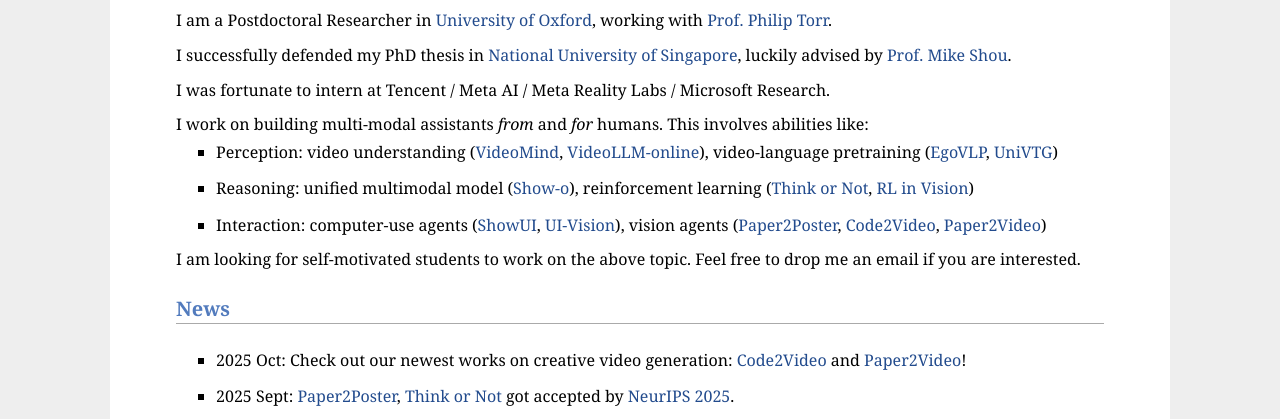
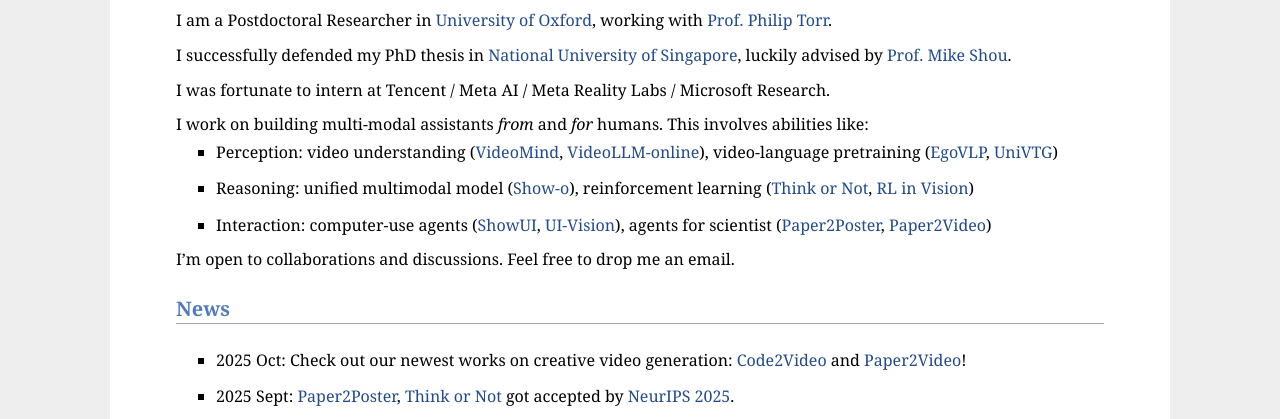
Before and after one commit to QinghongLin/QinghongLin.github.io, a plain HTML site: page index.html in a window 1280 px wide. Shown: the part 365-784 px from the top of the page. Drawn offline with Linux system fonts and the light colour scheme.

Commit message:
Update index.html

```diff
--- a/index.html
+++ b/index.html
@@ -89,6 +89,8 @@
 			<p></p>
 			I was fortunate to intern at Tencent / Meta AI / Meta Reality Labs / Microsoft Research.
 			<p></p>
+			<!-- I used to work on video understanding. I’m now focus on agentic, visual intelligence.
+			<p></p> -->
 			<p>I work on building multi-modal assistants <em>from</em> and <em>for</em> humans. This involves abilities
 				like:</p>
 			<ul>
@@ -100,11 +102,11 @@
 					Reasoning:
 					unified multimodal model (<a href="https://github.com/showlab/Show-o">Show-o</a>), reinforcement learning (<a href="https://arxiv.org/abs/2505.16854">Think or Not</a>, <a href="https://arxiv.org/abs/2508.08189">RL in Vision</a>)
 				<li>
-					Interaction: computer-use agents (<a href="https://github.com/showlab/ShowUI">ShowUI</a>, <a href="https://uivision.github.io/">UI-Vision</a>), vision agents (<a href="https://github.com/Paper2Poster/Paper2Poster">Paper2Poster</a>, <a href="https://showlab.github.io/Code2Video/">Code2Video</a>, <a href="https://showlab.github.io/Paper2Video/">Paper2Video</a>)
+					Interaction: computer-use agents (<a href="https://github.com/showlab/ShowUI">ShowUI</a>, <a href="https://uivision.github.io/">UI-Vision</a>), agents for scientist (<a href="https://github.com/Paper2Poster/Paper2Poster">Paper2Poster</a>, <a href="https://showlab.github.io/Paper2Video/">Paper2Video</a>)
 				</li>
 			</ul>
 			</ul>
-			<p>I am looking for self-motivated students to work on the above topic. Feel free to drop me an email if you are interested.</p>
+			<p>I’m open to collaborations and discussions. Feel free to drop me an email.</p>
 			<h2>News</h2>
 			<div style="max-height: 300px; overflow-y: auto">
 				<ul>
```
